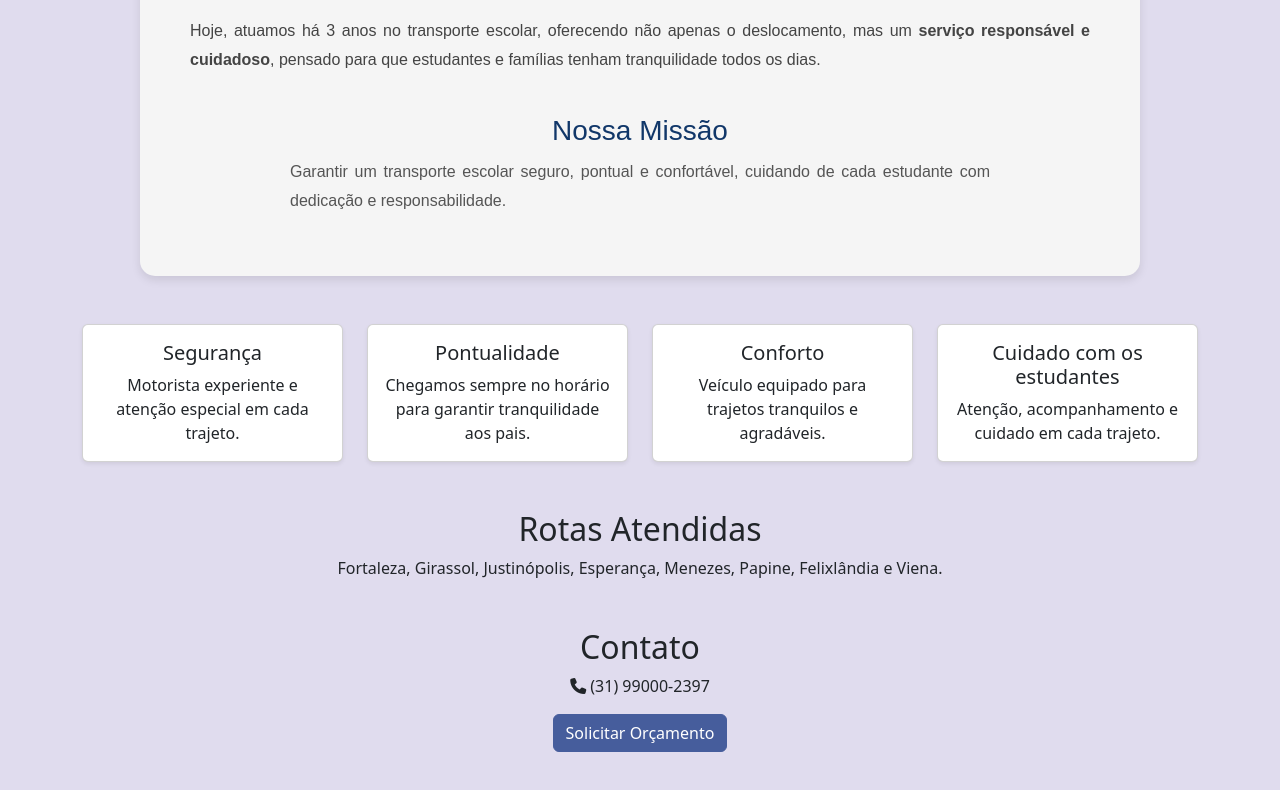
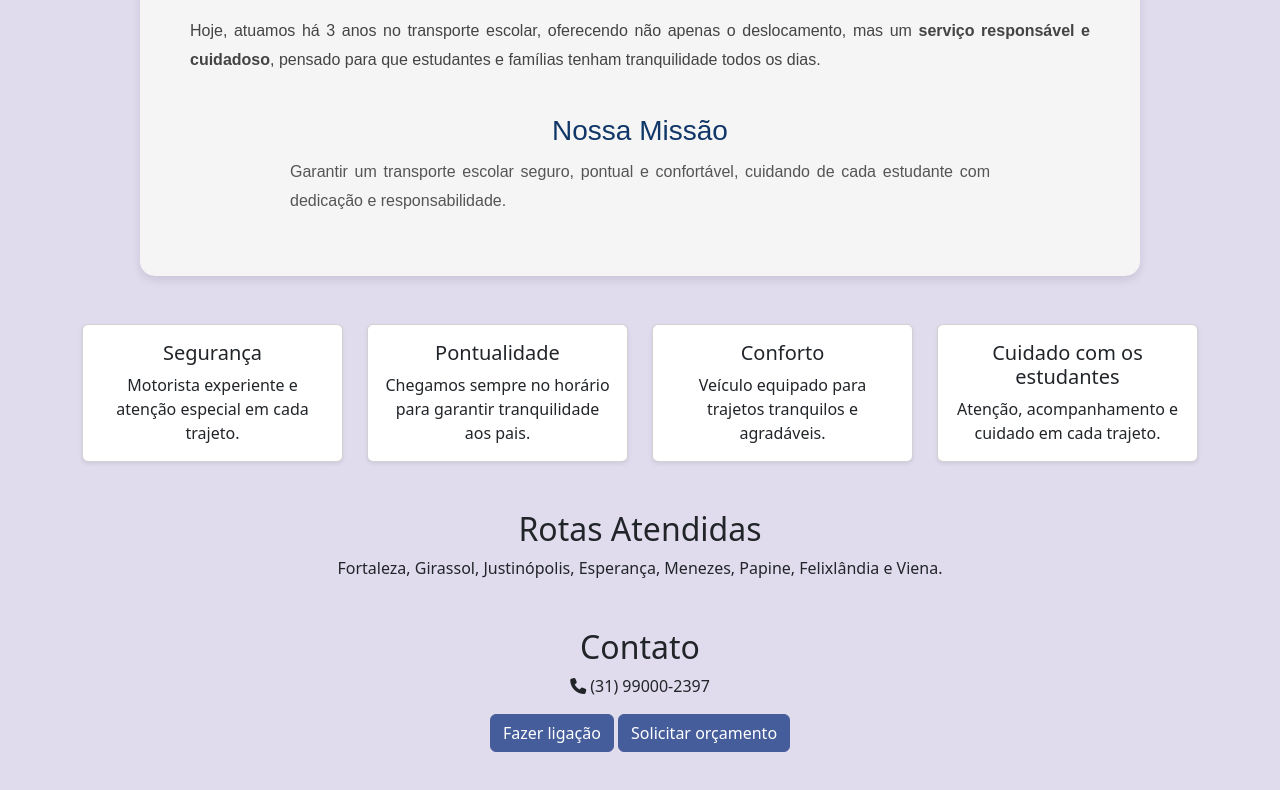
Before and after one commit to carlajhenifermorais/DJA-transportes-escolar, a plain HTML site: page index.html in a window 1280 px wide. Shown: the part 1088-1878 px from the top of the page. Drawn offline with nearby package versions, Linux system fonts and the light colour scheme.

Commit message:
Update index.html

```diff
--- a/index.html
+++ b/index.html
@@ -69,6 +69,7 @@
 </section>
 
 
+
 <!-- Sobre
 <div id="sobre" class="container text-center dja-header">
   <h1>DJA Transportes Escolar</h1>
@@ -115,8 +116,9 @@
 <div id="contato" class="container my-5 text-center">
   <h2>Contato</h2>
   <p><i class="fas fa-phone"></i> (31) 99000-2397</p>
+  <a href="tel:+5531990002397" class="btn btn-success">Fazer ligação</a>
   <a href="https://wa.me/31990002397?text=Olá,%20quero%20solicitar%20orçamento:%0ANome:%20%0ABairro:%20%0ANúmero%20de%20alunos:%20"
-     target="_blank" class="btn btn-success">Solicitar Orçamento</a>
+     target="_blank" class="btn btn-success">Solicitar orçamento</a>
 </div>
 
 <!-- Botão WhatsApp flutuante -->
```
